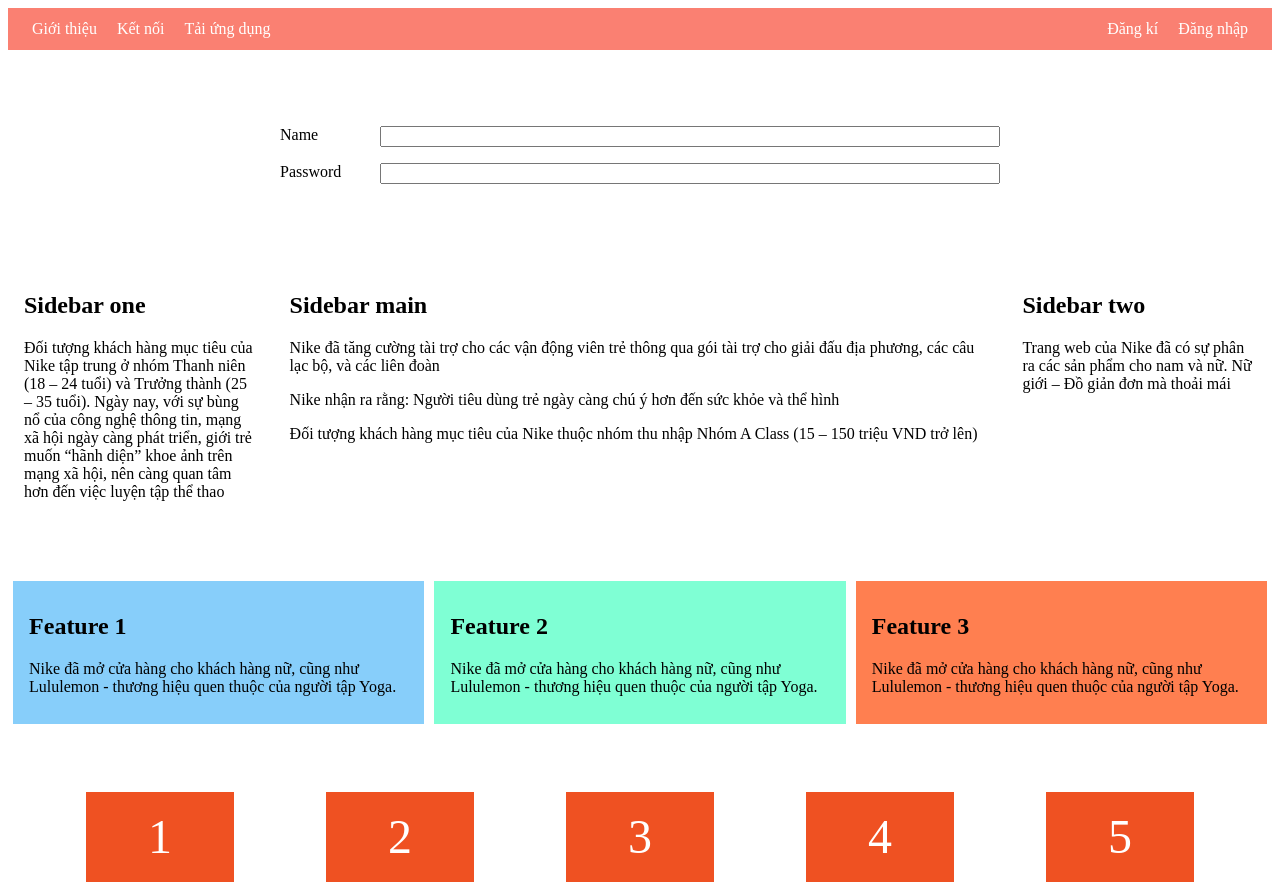
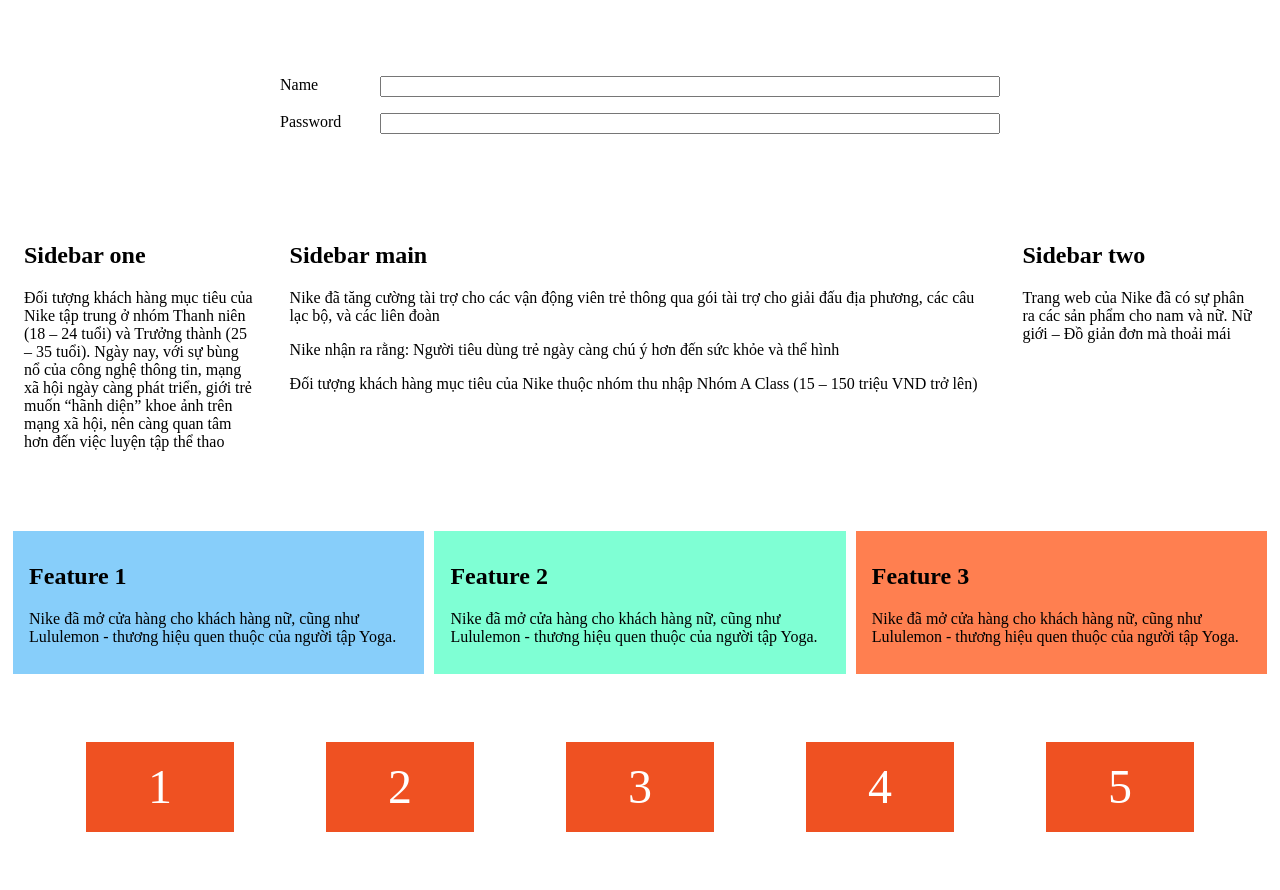
Before and after one commit to Thuanaaa/abc, a plain HTML site: page index.html in a window 1280 px wide. After the commit the page ends 840 px from the top, so only its background shows below. Drawn offline with Linux system fonts and the light colour scheme.

Commit message:
delete navbar

```diff
--- a/index.html
+++ b/index.html
@@ -8,18 +8,6 @@
     <link rel="stylesheet" href="main.css" />
   </head>
   <body>
-    <!-- Navbar -->
-    <div class="nav">
-      <ul class="nav-list">
-        <li class="nav-item">Giới thiệu</li>
-        <li class="nav-item">Kết nối</li>
-        <li class="nav-item">Tải ứng dụng</li>
-      </ul>
-      <ul class="nav-list">
-        <li class="nav-item">Đăng kí</li>
-        <li class="nav-item">Đăng nhập</li>
-      </ul>
-    </div>
     <!-- Layout container -->
     <div class="form-container">
       <form action="" class="form">
```
